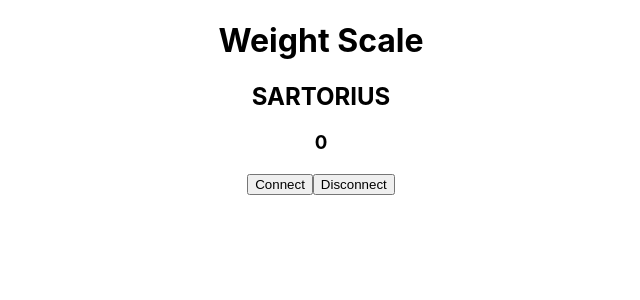
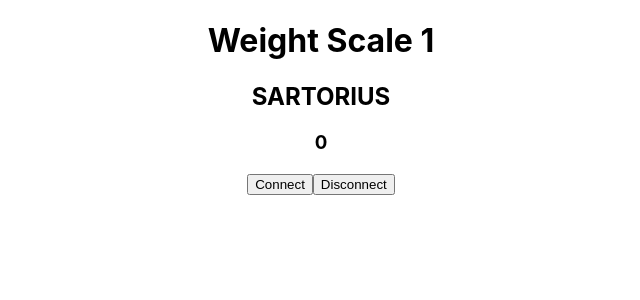
Before and after one commit to jahed-iBOS-Limited/web-serial-polyfill-reactOld, a React (Create React App) app: page / in a window 1280 px wide. Shown: the top 300 px of the page, without its empty margins (319-959 px from the left). Built offline with nearby package versions, Linux system fonts and the light colour scheme.

Commit message:
Update title in WeightScale component to include version number

```diff
--- a/src/WeightScale.js
+++ b/src/WeightScale.js
@@ -237,7 +237,7 @@
   };
   return (
     <div>
-      <h1>Weight Scale</h1>
+      <h1>Weight Scale 1</h1>
       <h2>{portTitleHandler()}</h2>
       <h3>{weight}</h3>
       <button onClick={connectHandler}>Connect</button>
```
